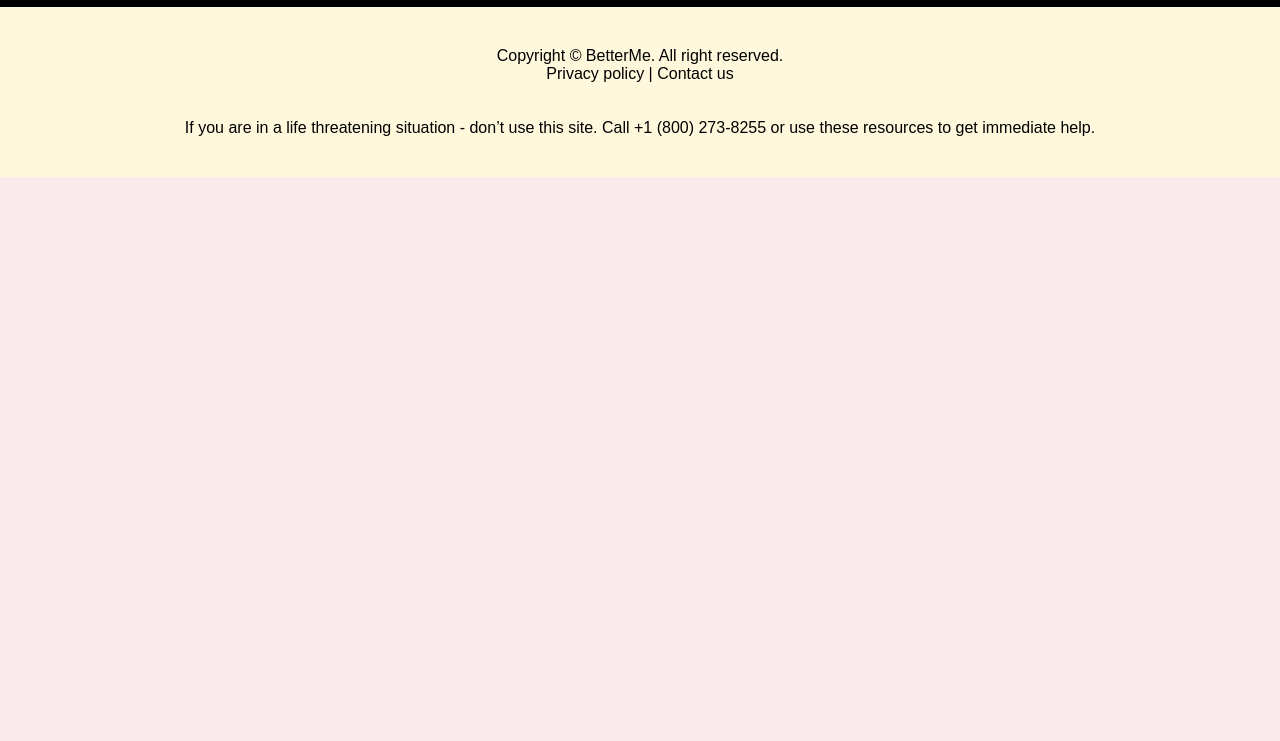
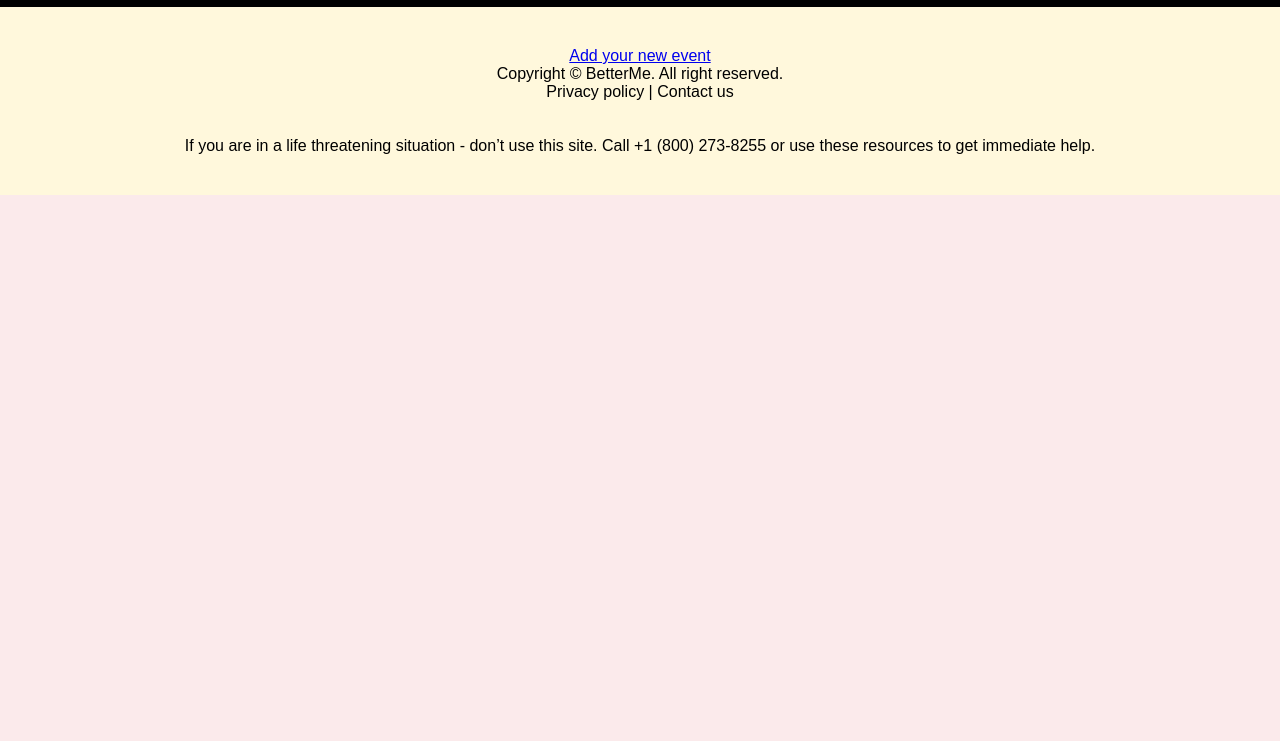
Before and after one commit to fssa-batch3/aakash.balamurugan__web_project, a website: page pages/html_pages/events/event_list.html in a window 1280 px wide. Shown: the part 59-800 px from the top of the page. Drawn offline with Linux system fonts and the light colour scheme; a web font is replaced by a local one.

Commit message:
Add_new_event

```diff
--- a/pages/html_pages/events/event_list.html
+++ b/pages/html_pages/events/event_list.html
@@ -48,6 +48,8 @@
     </script>
 
     <footer>
+            <a href="./addevent.html">Add your new event</a>
+
       <p>Copyright © BetterMe. All right reserved.</p>
       <p>Privacy policy | Contact us</p>
       <br /><br />
```
